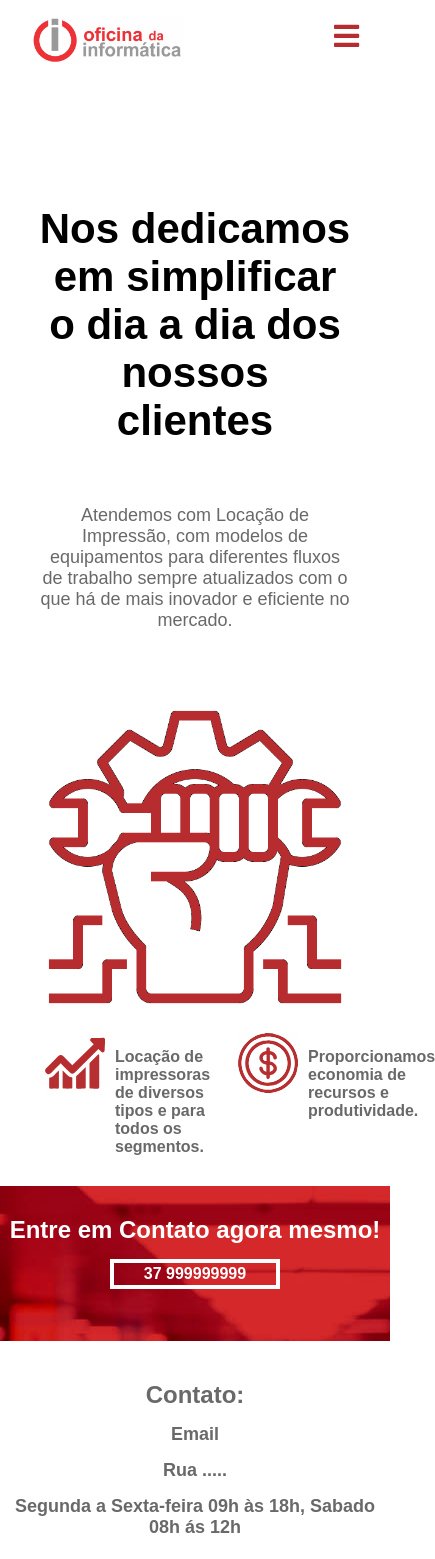
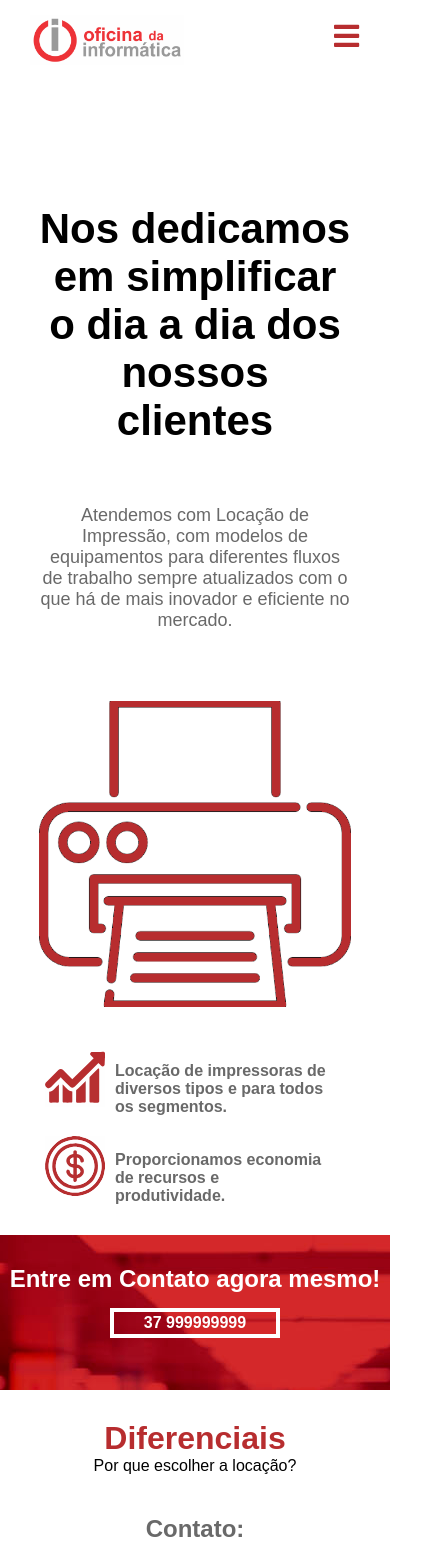
Before and after one commit to GustavoMen/OficinaDaInformatica, a React (Vite) app: page /location in a window 390 px wide. Shown: the top 1559 px of the page, 435 px wide, since content can reach past the window. Built offline with nearby package versions, Linux system fonts and the light colour scheme.

Commit message:
responsive Section 1 and 2 done

```diff
--- a/src/Pages/LocationPage/Location.elements.tsx
+++ b/src/Pages/LocationPage/Location.elements.tsx
@@ -90,12 +90,21 @@ export const SectionTwoDiv = styled.div`
   width: 90%;
   display: flex;
   flex-direction: row;
+
+  @media screen and (max-width: 996px) {
+    flex-direction: column;
+  }
 `;
 
 export const ItemDiv = styled.div`
   display: flex;
   flex-direction: row;
   width: 45%;
+
+  @media screen and (max-width: 996px) {
+    margin-top: 20px;
+    width: 80%;
+  }
 `;
 
 export const ItemLogo = styled.img`
@@ -141,10 +150,25 @@ export const ImageDiv = styled.div`
   }
 `;
 
-export const Text = styled.h3`
+export const ImageText = styled.h3`
   width: 400px;
   padding-top: 30px;
   margin: auto;
   color: #fff;
   font-size: 24px;
 `;
+
+/// Section Three ///////////////////////
+
+export const SectionThree = styled.section``;
+
+export const SectionThreeTitle = styled.h2`
+  margin-top: 30px;
+  font-size: 32px;
+  color: #b72d2f;
+  text-align: center;
+`;
+
+export const SectionThreeSubTitle = styled.p`
+  text-align: center;
+`;
--- a/src/Pages/LocationPage/Location.tsx
+++ b/src/Pages/LocationPage/Location.tsx
@@ -1,8 +1,8 @@
 import React from "react";
 
+import ImageOne from "../../assets/Images/location/Image.png";
 import locationIconOne from "../../assets/Images/location/LocationPageIconOne.svg";
 import locationIconTwo from "../../assets/Images/location/LocationPageIconTwo.svg";
-import ImageOne from "../../assets/Images/services/ServicePageImageOne.png";
 import {
   MainText,
   Sectionone,
@@ -17,7 +17,10 @@ import {
   ItemText,
   ImageDiv,
   Btn,
-  Text,
+  ImageText,
+  SectionThree,
+  SectionThreeTitle,
+  SectionThreeSubTitle,
 } from "./Location.elements";
 
 function Location() {
@@ -57,10 +60,15 @@ function Location() {
         </SectionTwoDiv>
 
         <ImageDiv>
-          <Text>Entre em Contato agora mesmo!</Text>
+          <ImageText>Entre em Contato agora mesmo!</ImageText>
           <Btn>37 999999999</Btn>
         </ImageDiv>
       </SectionTwo>
+
+      <SectionThree>
+        <SectionThreeTitle>Diferenciais</SectionThreeTitle>
+        <SectionThreeSubTitle>Por que escolher a locação?</SectionThreeSubTitle>
+      </SectionThree>
     </>
   );
 }
```
Also changed, not shown: src/assets/Images/location/Image.png (added).
